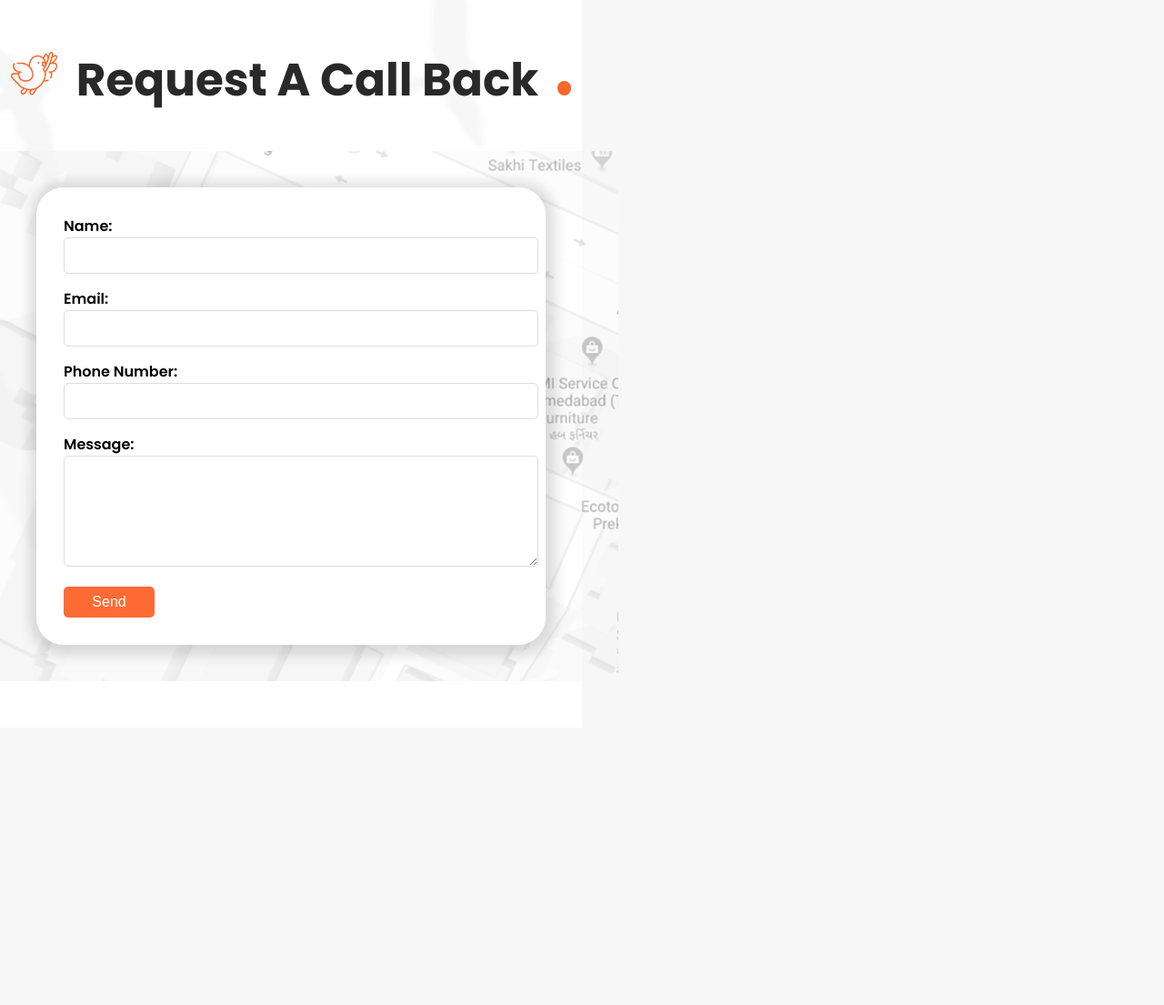
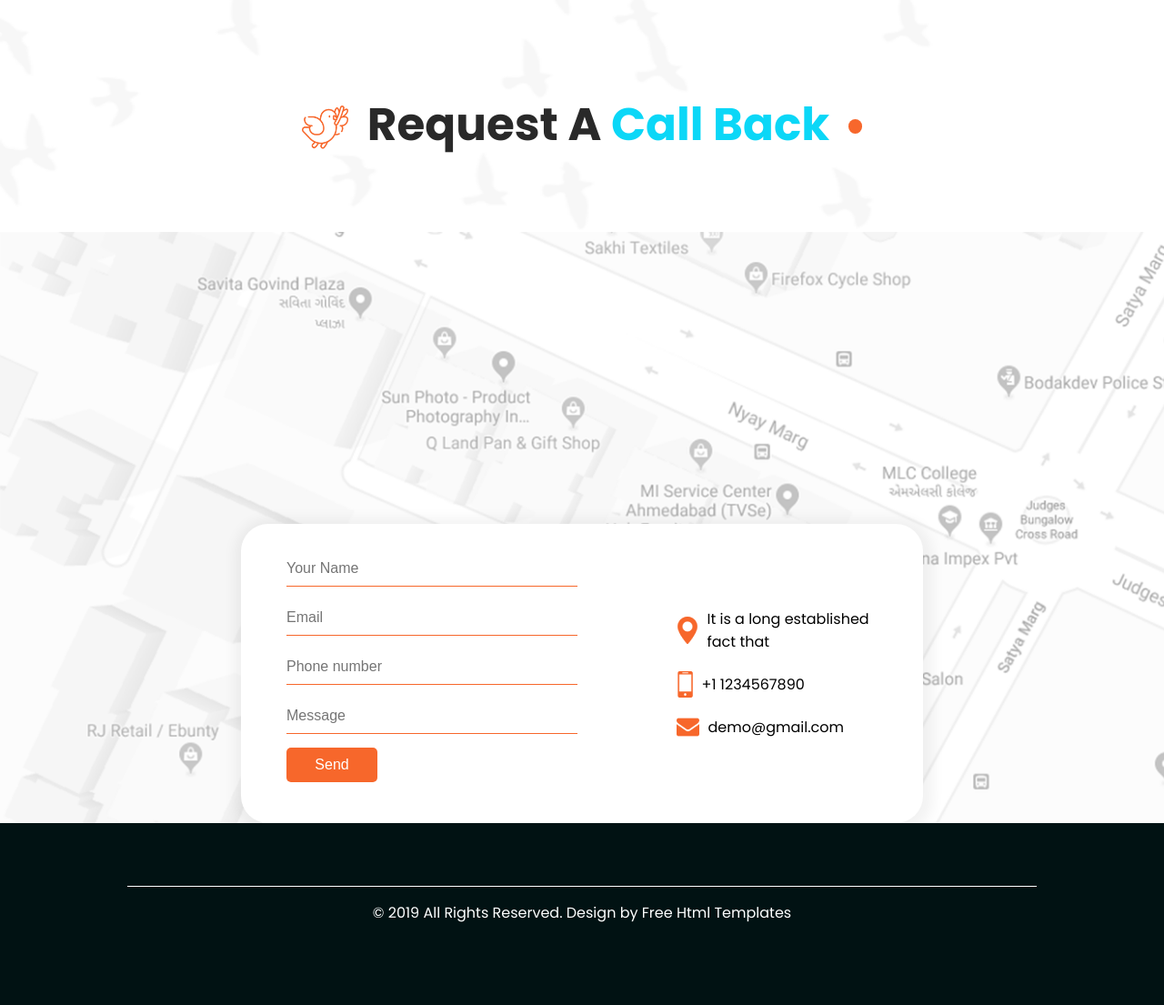
Before and after one commit to AndriusJas1/Reposi_bird, a plain HTML site: page pages/contactus.html in a window 1280 px wide. Shown: the whole page at 91% size. Before the commit the page ends 800 px from the top, so only its background shows below. Drawn offline with Linux system fonts and the light colour scheme.

Commit message:
final update

```diff
--- a/css/contactus.css
+++ b/css/contactus.css
@@ -1,21 +1,19 @@
-/* General Styles */
 body {
   margin: 0;
   padding: 0;
   font-family: 'Poppins', sans-serif;
   display: flex;
-  justify-content: center;
-  align-items: center;
+  flex-direction: column;
+  justify-content: flex-start;
   min-height: 100vh;
-  background-color: #f7f7f7;
 }
 
 .container {
   background-image: url(../img/contactus2.png);
   background-repeat: no-repeat;
-  background-size: cover;
+  background-size: 1950px 300px;
   width: 100%;
-  min-height: 100vh;
+  flex: 1;
   display: flex;
   flex-direction: column;
   justify-content: center;
@@ -23,7 +21,8 @@ body {
 }
 
 .container-title {
-  padding-bottom: 40px;
+  padding-bottom: 80px;
+  padding-top: 100px;
   text-align: center;
 }
 
@@ -37,34 +36,38 @@ h1 {
 .img1 {
   width: 51px;
   height: 48px;
-
+  vertical-align: middle;
   margin-right: 10px;
 }
 
 .context {
   display: flex;
+  justify-content: center;
+  align-items: center;
   background-image: url(../img/Maps.png);
   background-repeat: no-repeat;
   background-size: cover;
   width: 100%;
-  padding: 40px;
+  min-height: 650px;
 }
-
-
 
 .container-form {
   background-color: white;
-  width: 500px;
+  margin-top: 320px;
+  width: 690px;
+  height: auto;
   padding: 30px;
   border-radius: 30px;
-  box-shadow: 2px 3px 14px 9px rgba(0, 0, 0, 0.13);
-
-  margin: 0 auto;
+  box-shadow: 2px 3px 14px 9px rgba(0, 0, 0, 0.05);
+  display: flex;
+  justify-content: space-between;
+  /* Ensures form and text are separated */
 }
 
 form {
-
-
+  display: flex;
+  flex-direction: column;
+  margin-left: 20px;
 }
 
 form label {
@@ -72,10 +75,10 @@ form label {
   font-weight: 600;
 }
 
-form input, form textarea {
+form input,
+form textarea {
   margin-bottom: 15px;
   padding: 10px;
-  border-radius: 5px;
   border: 1px solid #ddd;
   font-size: 1rem;
   width: 100%;
@@ -86,20 +89,38 @@ form textarea {
 }
 
 form button {
-  padding: 8px 16px;
+  padding: 10px;
   background-color: #ff6b35;
   color: white;
   border: none;
   border-radius: 5px;
   cursor: pointer;
   font-size: 1rem;
-  width: 100px;
-
 }
 
 form button:hover {
   background-color: #e65b1f;
 }
+
+.blue-text {
+  color: #0bd7f7;
+  font-weight: bold;
+}
+
+form input {
+  margin-bottom: 15px;
+  padding: 10px 0;
+  border: none;
+  border-bottom: 1px solid #f7672b;
+  font-size: 1rem;
+  width: 320px;
+  background-color: transparent;
+  outline: none;
+
+}
+
+
+
 .bubble-icon {
   width: 15px;
   height: 16px;
@@ -107,11 +128,82 @@ form button:hover {
   border-radius: 10000px;
   margin-left: 10px;
   display: inline-block;
+  position: relative;
+  top: -7px;
 
 }
 
-.footer{
+.footer {
+  display: flex;
+  justify-content: center;
+  align-items: center;
+  background-color: #011213;
+  height: 200px;
   width: 100%;
-  height: 200px;
-  display: inline-block;
 }
+
+.footer-content {
+  color: white;
+  text-align: center;
+  border-top: 1px solid white;
+  width: 1000px;
+}
+
+
+.footer-icons {
+  margin-top: 20px;
+}
+
+.footer-icons img {
+  width: 30px;
+  height: 30px;
+  margin: 0 10px;
+}
+
+.container-form-text1,
+.container-form-text2,
+.container-form-text3 {
+  display: flex;
+  align-items: center;
+  margin: 10px 0;
+}
+
+.container-form-text1 {
+  width: auto;
+}
+
+.container-form-text2 {
+  width: auto;
+}
+
+.container-form-text3 {
+  width: auto;
+}
+
+.container-form-text {
+  display: flex;
+  flex-direction: column;
+  justify-content: center;
+  align-items: flex-start;
+  width: 35%;
+}
+
+.container-form-text img {
+  margin-right: 10px;
+
+}
+.submit-btn {
+  padding: 10px 20px;
+  background-color: #f7672b;
+  color: white;
+  border: none;
+  border-radius: 5px;
+  cursor: pointer;
+  font-size: 1rem;
+  width: 100px;
+  text-align: center;
+}
+
+.submit-btn:hover {
+  background-color: #e65b1f;
+}
--- a/index.html
+++ b/index.html
@@ -4,9 +4,7 @@
   <title>Document</title>
   <link rel="preconnect" href="https://fonts.googleapis.com">
   <link rel="preconnect" href="https://fonts.gstatic.com" crossorigin="">
-  <link
-    href="https://fonts.googleapis.com/css2?family=Poppins:ital,wght@0,100;0,200;0,300;0,400;0,500;0,600;0,700;0,800;0,900;1,100;1,200;1,300;1,400;1,500;1,600;1,700;1,800;1,900&amp;display=swap"
-    rel="stylesheet">
+  <link href="https://fonts.googleapis.com/css2?family=Poppins:ital,wght@0,100;0,200;0,300;0,400;0,500;0,600;0,700;0,800;0,900;1,100;1,200;1,300;1,400;1,500;1,600;1,700;1,800;1,900&display=swap" rel="stylesheet">
   <link rel="stylesheet" href="./css/style.css">
   <link rel="stylesheet" href="https://cdnjs.cloudflare.com/ajax/libs/font-awesome/4.7.0/css/font-awesome.min.css">
   <style type="text/css" id="operaUserStyle"></style>
@@ -20,11 +18,10 @@
       <li class="logo-1"><img src="./img/logo.png" alt="Logo"></li>
       <ul class="navbar-buttons">
         <li class="home btn-orange"><a href="#">Home</a></li>
-        <li class="about"> <a href="./pages/about.html">About</a></li>
+        <li class="about"><a href="./pages/about.html">About</a></li>
         <li><a href="./pages/bird.html">Bird</a></li>
         <li><a href="./pages/donate.html">Donate</a></li>
         <li class="btn-wider"><a href="./pages/contactus.html" class="btn-wider">Contact Us</a></li>
-
       </ul>
       <li class="icon-bars"><a href="#"><i class="fa fa-bars" style="font-size:36px"></i></a></li>
     </ul>
@@ -44,33 +41,25 @@
 
     <div class="title">
       <h1>Save <span class="blue-text">Birds</span> Save <span class="blue-text">Animals</span></h1>
-      <p class="title-text">There are many variations of passages of Lorem Ipsum available, but the majority have
-        suffered alteration
-        alteration</p>
+      <p class="title-text">There are many variations of passages of Lorem Ipsum available, but the majority have suffered alteration</p>
       <button class="btn btn-orange">About Us</button>
       <button class="btn btn-white">Donate Now</button>
     </div>
   </div>
   <svg class="wave" xmlns="http://www.w3.org/2000/svg" viewBox="0 0 1440 320">
-    <path fill="#ffffff" fill-opacity="1"
-      d="M0,224L80,240C160,256,320,288,480,256C640,224,800,128,960,117.3C1120,107,1280,181,1360,218.7L1440,256L1440,320L1360,320C1280,320,1120,320,960,320C800,320,640,320,480,320C320,320,160,320,80,320L0,320Z">
-    </path>
+    <path fill="#ffffff" fill-opacity="1" d="M0,224L80,240C160,256,320,288,480,256C640,224,800,128,960,117.3C1120,107,1280,181,1360,218.7L1440,256L1440,320L1360,320C1280,320,1120,320,960,320C800,320,640,320,480,320C320,320,160,320,80,320L0,320Z"></path>
   </svg>
   <div class="title-1">
     <h1 class="title-1-text"><img src="./img/dove2.png" class="title-img">New&nbsp;<span class="blue-text">Arrival</span>
       <div class="bubble-icon"></div>
     </h1>
-    <p>There are many variations of passages of Lorem Ipsum available, but the majority have suffered alteration
-      There are many variations of passages of Lorem Ipsum available, but the majority have suffered alteration
-    </p>
+    <p>There are many variations of passages of Lorem Ipsum available, but the majority have suffered alteration</p>
 
     <div class="carousel-navigation">
-      <!-- Left button -->
       <button class="carousel-btn left-btn">
         <i class="fa fa-chevron-left"></i>
       </button>
 
-      <!-- Roulette items -->
       <div class="roullete">
         <div>
           <div class="roullete-icons">
@@ -104,18 +93,11 @@
         </div>
       </div>
 
-
-      <!-- Right button -->
       <button class="carousel-btn right-btn">
         <i class="fa fa-chevron-right"></i>
       </button>
     </div>
   </div>
-
-
-
-
-
 </body>
 
 </html>
--- a/pages/contactus.html
+++ b/pages/contactus.html
@@ -15,31 +15,46 @@
         <div class="container-title">
             <h1>
                 <img src="../img/dove2.png" class="img1" alt="Dove Icon" />
-                Request A Call Back <div class="bubble-icon"></div>
+                Request A <span class="blue-text">Call Back</span>
+                <div class="bubble-icon"></div>
             </h1>
         </div>
         <div class="context">
-
             <div class="container-form">
                 <form action="#" method="post">
-                    <label for="name">Name:</label>
-                    <input type="text" id="name" name="name" required />
+                    <input type="text" placeholder="Your Name">
+                    <input type="text" placeholder="Email">
+                    <input type="text" placeholder="Phone number">
+                    <input type="text" placeholder="Message">
+                    <input type="submit" value="Send" class="submit-btn">
+                </form>
+                <div class="container-form-text">
+                    <div class="container-form-text1">
+                        <img src="../img/contactusicon1.png" class="img2" alt="Location Icon">
+                        It is a long established fact that
+                    </div>
+                    <div class="container-form-text2">
+                        <img src="../img/contanctus2icon.png" class="img3" alt="Phone Icon">
+                        +1 1234567890
+                    </div>
+                    <div class="container-form-text3">
+                        <img src="../img/contactusicon3.png" class="img4" alt="Email Icon">
+                        demo@gmail.com
+                    </div>
 
-                    <label for="email">Email:</label>
-                    <input type="email" id="email" name="email" required />
+                </div>
 
-                    <label for="phone">Phone Number:</label>
-                    <input type="tel" id="phone" name="phone" required />
+        </div>
+    </div>
+    <div class="footer">
+        <div class="footer-content">
 
-                    <label for="message">Message:</label>
-                    <textarea id="message" name="message" required></textarea>
+            <p>© 2019 All Rights Reserved. Design by Free Html Templates</p>
 
-                    <button type="submit">Send</button>
-                </form>
+            <div class="footer-icons">
             </div>
         </div>
     </div>
-    <div class="footer"></div>
 </body>
 
 </html>
```
Also changed, not shown: css/style.css (+16 -36 lines), img/contactusicon1.png (added), img/contactusicon3.png (added), img/contanctus2icon.png (added).
